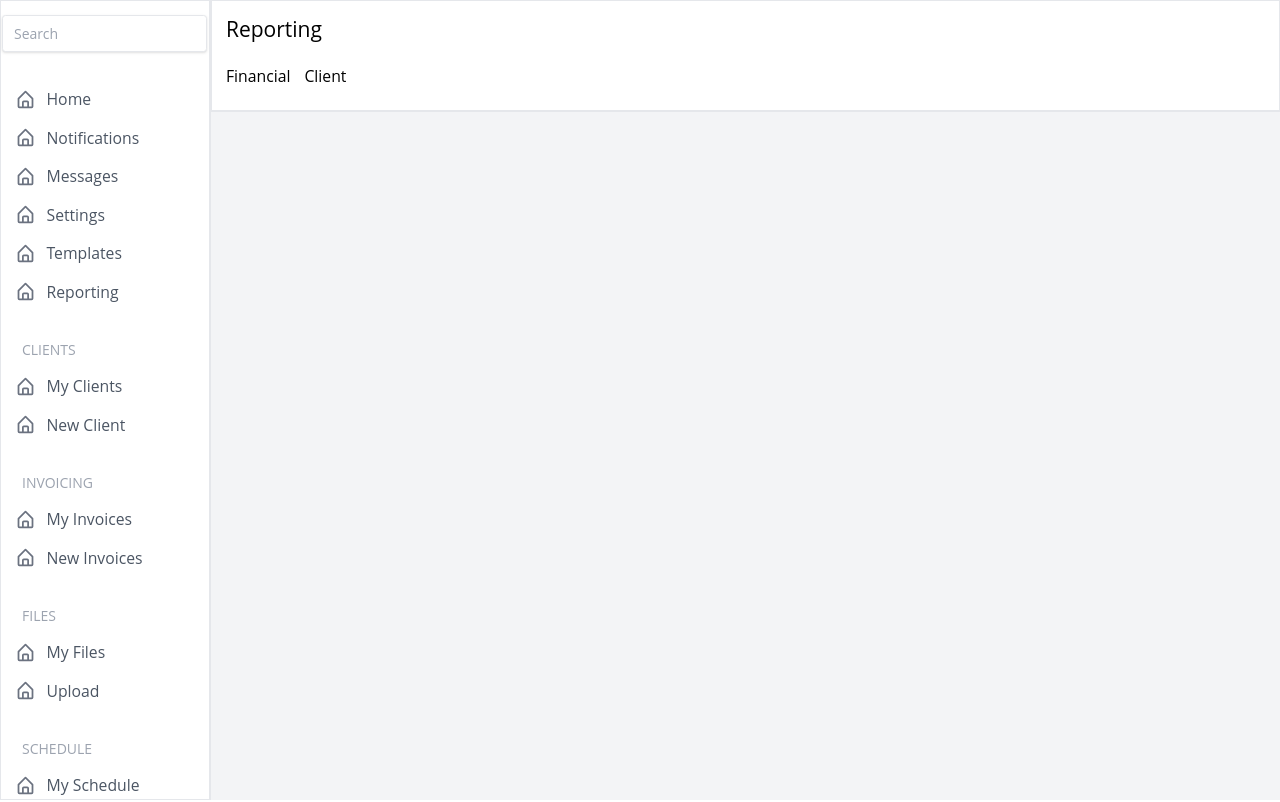
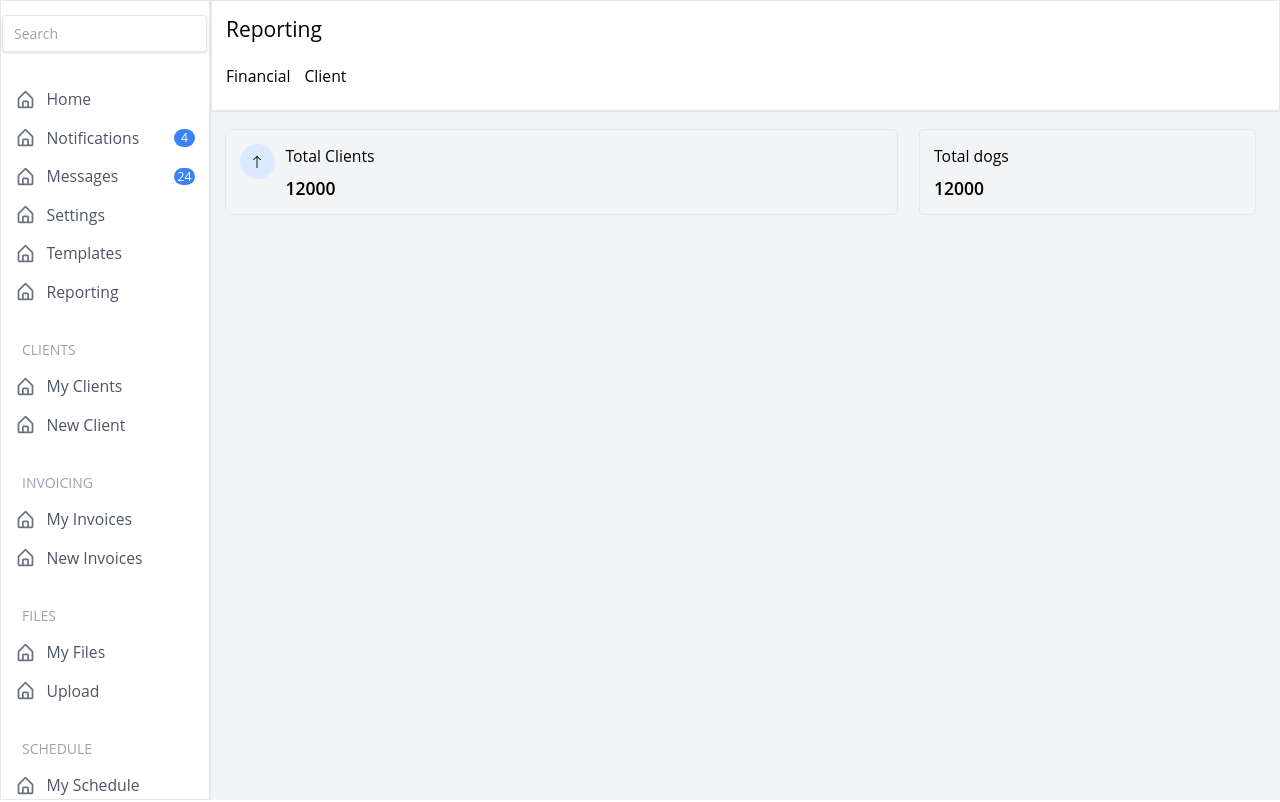
Before and after one commit to AmaduKamara/frontend-test-2022, a Next.js app: page / in a window 1280 px wide. Shown: the top 802 px of the page. Built offline with nearby package versions, Linux system fonts and the light colour scheme.

Commit message:
Worked on total clients and dogs section on the dashboard

```diff
--- a/components/dashboard/Dashboard.jsx
+++ b/components/dashboard/Dashboard.jsx
@@ -1,10 +1,33 @@
-import React from 'react';
-import DashboardHeader from './DashboardHeader';
+import React from "react";
+import DashboardHeader from "./DashboardHeader";
+import { BsArrowUp } from "react-icons/bs";
 
 const Dashboard = () => {
-  return <div className="w-full">
-    <DashboardHeader />
-  </div>;
+  return (
+    <div className="w-full">
+      <DashboardHeader />
+      <div className="flex mx-4 mt-5">
+        <div className="w-4/6  mr-3">
+          <div className="border rounded-md p-4 w-full flex">
+            <span className="bg-blue-100 flex justify-center items-center text-center w-10 h-10 rounded-full">
+              <BsArrowUp />
+            </span>
+            <div className="ml-3">
+              <h2 className="text-lg">Total Clients</h2>
+              <p className="text-xl font-semibold mt-2">12000</p>
+            </div>
+          </div>
+        </div>
+
+        <div className="w-2/6 mx-3">
+          <div className="border rounded-md p-4">
+            <h2 className="text-lg">Total dogs</h2>
+            <p className="text-xl font-semibold mt-2">12000</p>
+          </div>
+        </div>
+      </div>
+    </div>
+  );
 };
 
 export default Dashboard;
--- a/components/sidebar/Menu.jsx
+++ b/components/sidebar/Menu.jsx
@@ -1,13 +1,15 @@
 import React from "react";
 import { BiHomeAlt } from "react-icons/bi";
 
-const Menu = ({ title, icon }) => {
+const Menu = ({ title, icon, count }) => {
   return (
     <div className="my-4">
-      <p className="flex items-center">
-        {" "}
-        <BiHomeAlt className="mr-3 text-gray-500 text-2xl" />{" "}
-        <span className="text-lg text-gray-600">{title}</span>{" "}
+      <p className="flex items-center justify-between">
+        <div className="flex items-center ">
+          <BiHomeAlt className="mr-3 text-gray-500 text-2xl" />
+          <span className="text-lg text-gray-600">{title}</span>
+        </div>
+        <span className="w-6 bg-blue-500 text-white text-sm text-center rounded-full">{count}</span>
       </p>
     </div>
   );
--- a/components/sidebar/SideBarMenus.jsx
+++ b/components/sidebar/SideBarMenus.jsx
@@ -3,12 +3,12 @@ import Menu from "./Menu";
 
 const MainSideBar = () => {
   const appLinks = [
-    { id: 1, title: "Home", icon: "" },
-    { id: 2, title: "Notifications", icon: "" },
-    { id: 3, title: "Messages", icon: "" },
-    { id: 4, title: "Settings", icon: "" },
-    { id: 5, title: "Templates", icon: "" },
-    { id: 5, title: "Reporting", icon: "" },
+    { id: 1, title: "Home", icon: "", count: "" },
+    { id: 2, title: "Notifications", icon: "", count: "4" },
+    { id: 3, title: "Messages", icon: "", count: "24" },
+    { id: 4, title: "Settings", icon: "", count: "" },
+    { id: 5, title: "Templates", icon: "", count: "" },
+    { id: 5, title: "Reporting", icon: "", count: "" },
   ];
   const clientLinks = [
     { id: 1, title: "My Clients", icon: "" },
@@ -42,7 +42,12 @@ const MainSideBar = () => {
       </div>
       <div className="py-2 px-4">
         {appLinks.map((link) => (
-          <Menu key={link.id} title={link.title} icon={link.icon} />
+          <Menu
+            key={link.id}
+            title={link.title}
+            icon={link.icon}
+            count={link.count}
+          />
         ))}
       </div>
       <div className="py-2 px-4 mt-2">
```
